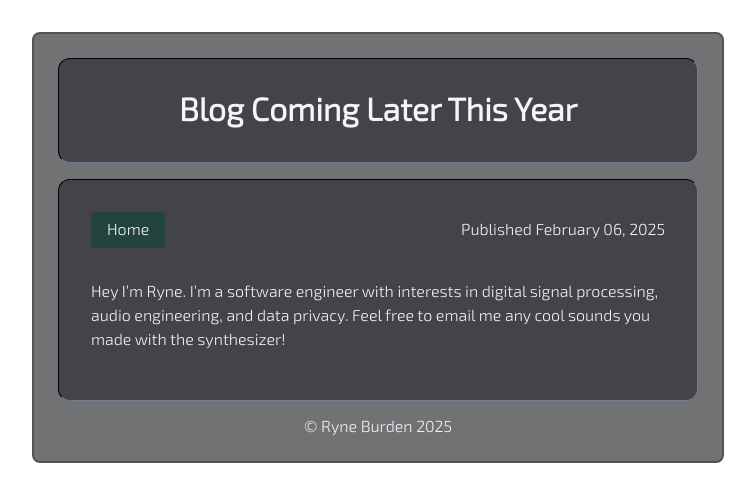
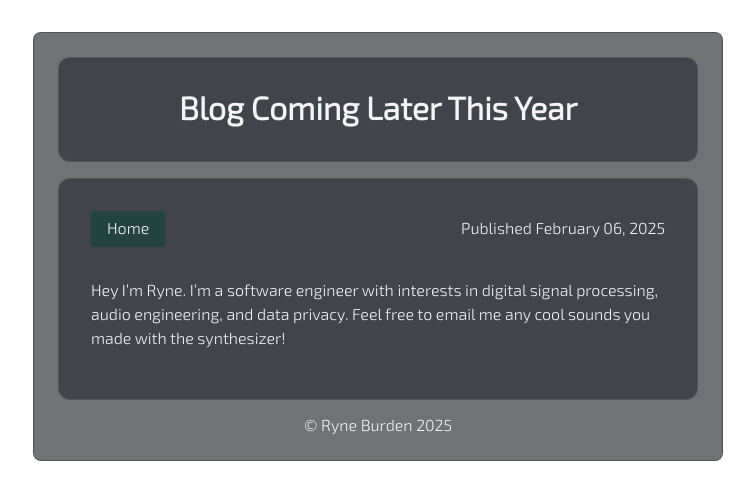
Before and after one commit to rjb-tech/hideout, an Astro site: page /blog/blog-placeholder in a window 1280 px wide. Shown: the whole page, without its empty margins (262-1017 px from the left). Built offline with nearby package versions, Linux system fonts and the light colour scheme; Astro itself is replaced by a stand-in of ours; some packages are replaced by stand-ins of ours.

Commit message:
more borders

```diff
--- a/src/components/pane/pane.module.scss
+++ b/src/components/pane/pane.module.scss
@@ -12,7 +12,7 @@
   text-align: center;
   background-color: funcs.hexToRgba(vars.$lighterGray, 0.7);
   border-radius: 12px;
-  border: 1px inset funcs.hexToRgba(vars.$lighterGray, 1);
+  border: 0.5px solid funcs.hexToRgba(vars.$white, 0.1);
   box-sizing: border-box;
 
   @media (width <= vars.$tabletBreakpoint) {
--- a/src/components/window/window.module.scss
+++ b/src/components/window/window.module.scss
@@ -11,7 +11,7 @@
   border-radius: 8px;
   padding: 1.5rem;
   background-color: funcs.hexToRgba(vars.$darkerGray, 0.65);
-  border: 2px solid funcs.hexToRgba(vars.$darkerGray, 0.4);
+  border: 1px solid funcs.hexToRgba(vars.$darkerGray, 0.4);
   gap: 1rem;
 
   @media (width >= vars.$largeScreenBreakpoint) {
```
